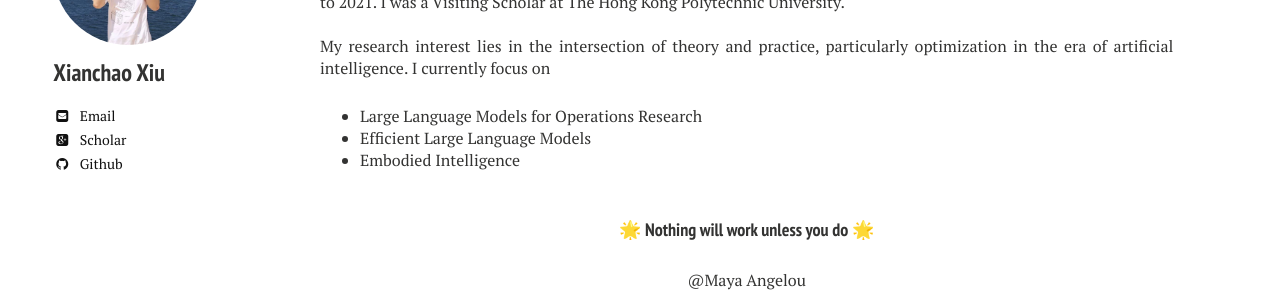
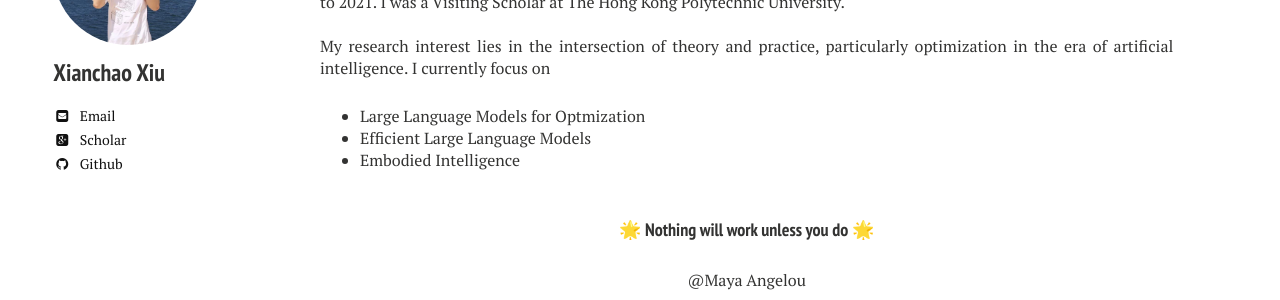
Before and after one commit to xianchaoxiu/xianchaoxiu.github.io, a Jekyll site: the page built from index.md, in a window 1280 px wide. Shown: the part 177-477 px from the top of the page. Built offline with Jekyll 4.4.1, drawn with Linux system fonts in a browser that asks for light colours; nearby versions of some CDN libraries.

Commit message:
Update home2.html

```diff
--- a/_layouts/home2.html
+++ b/_layouts/home2.html
@@ -34,7 +34,7 @@
 My research interest lies in the intersection of theory and practice, particularly optimization in the era of artificial intelligence.
 	 I currently focus on
    <ul>
-      <li> Large Language Models for Operations Research </li>
+      <li> Large Language Models for Optmization </li>
       <li> Efficient Large Language Models </li>
       <li> Embodied Intelligence </li>  <br>
     </ul>
```
